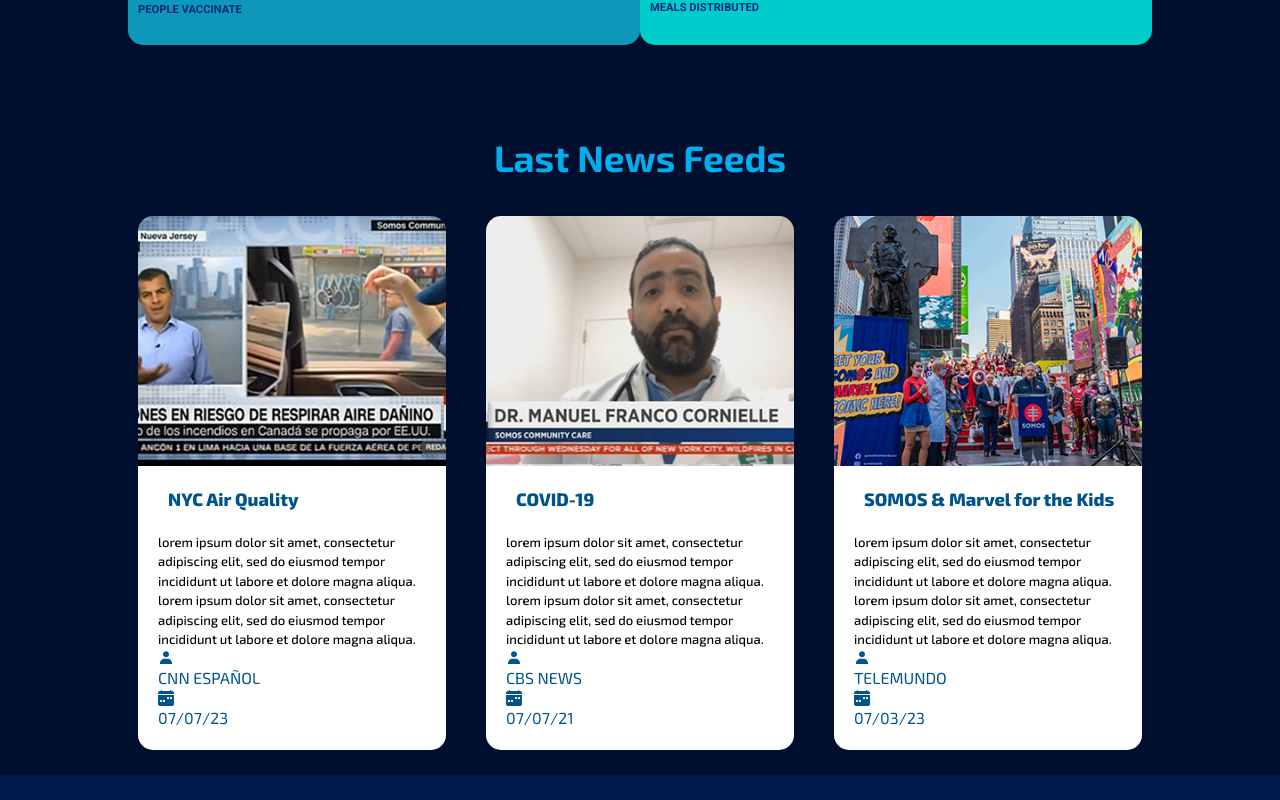
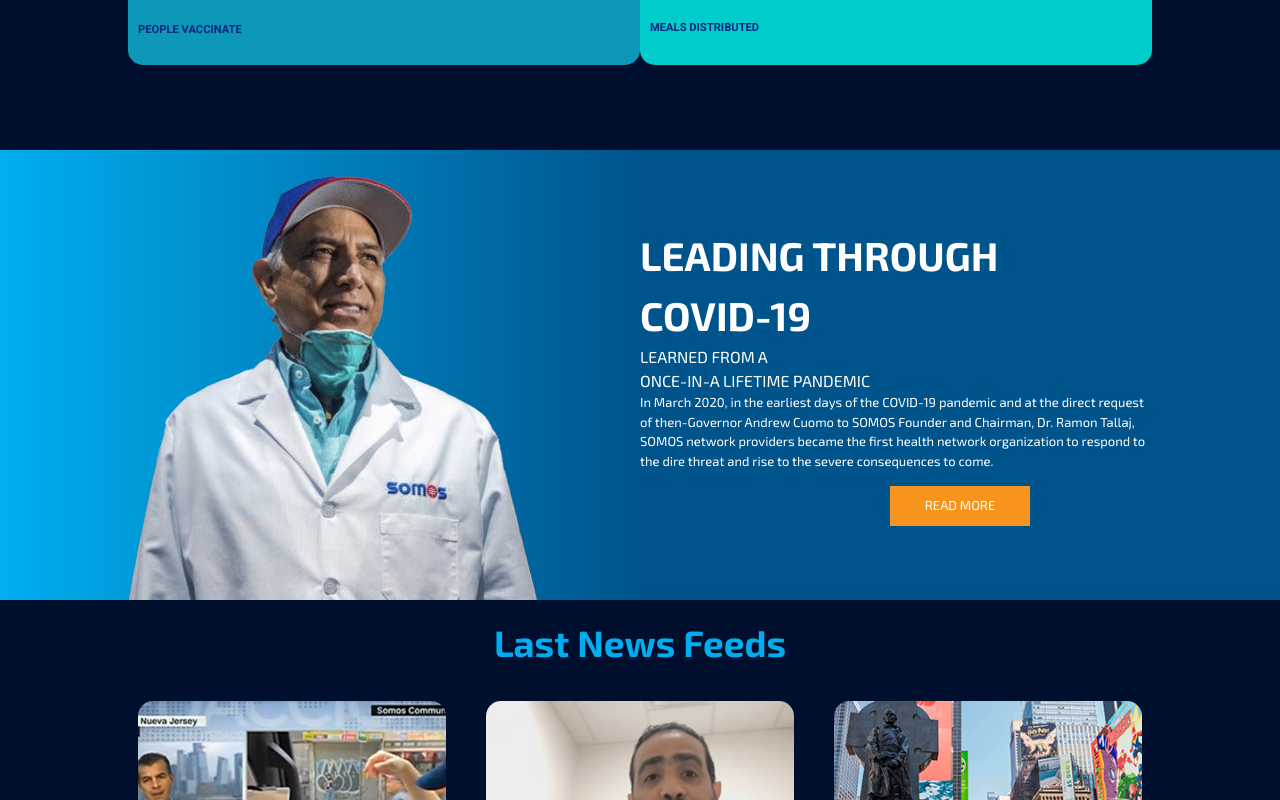
Before and after one commit to RochaMoran/RochaMoran-somos-website, a Next.js app: page /home in a window 1280 px wide. Shown: the part 4279-5079 px from the top of the page. Built offline with nearby package versions, Linux system fonts and the light colour scheme.

Commit message:
ADD: covid section

```diff
--- /dev/null
+++ b/src/app/components/Covid/index.tsx
@@ -0,0 +1,35 @@
+import Image from "next/image";
+
+export default function Covid() {
+  return (
+    <section className="covid-section">
+      <Image
+        alt="Health Equity NY"
+        src="/images/covid.svg"
+        width={200}
+        height={200}
+        className="covid-img"
+      />
+      <article className="covid">
+        <div className="covid-content animated">
+          <h4 className="font-bold health-content__title">
+            LEADING THROUGH <br /> COVID-19
+          </h4>
+          <h6>
+            LEARNED FROM A <br /> ONCE-IN-A LIFETIME PANDEMIC
+          </h6>
+          <p className="health-content__content">
+            In March 2020, in the earliest days of the COVID-19 pandemic and at
+            the direct request of then-Governor Andrew Cuomo to SOMOS Founder
+            and Chairman, Dr. Ramon Tallaj, SOMOS network providers became the
+            first health network organization to respond to the dire threat and
+            rise to the severe consequences to come.
+          </p>
+          <a href="" className="btn-covid">
+            READ MORE
+          </a>
+        </div>
+      </article>
+    </section>
+  );
+}
--- a/src/app/home/page.tsx
+++ b/src/app/home/page.tsx
@@ -1,5 +1,6 @@
 import Care from "../components/Care";
 import Carrousel from "../components/Carrousel";
+import Covid from "../components/Covid";
 import DataInsights from "../components/DataInsights";
 import Footer from "../components/Footer";
 import Header from "../components/Header";
@@ -22,6 +23,7 @@
       <HealthEquity />
       <Care />
       <DataInsights />
+      <Covid />
       <LastNews />
       <Footer />
     </main>
--- a/styles/globals.scss
+++ b/styles/globals.scss
@@ -328,7 +328,8 @@
 }
 
 
-.health {
+.health,
+.covid {
   min-height: 450px;
   background-color: #e4f1ff;
   display: flex;
@@ -336,7 +337,8 @@
   align-items: center;
   position: relative;
 
-  & .health-img {
+  & .health-img,
+  & .covid-img {
     position: absolute;
     left: 0;
     top: 0;
@@ -355,16 +357,6 @@
     justify-content: center;
     text-align: center;
     padding: 30px 0;
-  }
-}
-
-.health-content {
-  width: 45%;
-  color: #223645;
-  z-index: 2;
-
-  @media screen and (max-width: 750px) {
-   width: 90%;
   }
 }
 
@@ -458,7 +450,8 @@
 }
 
 .btn-health,
-.btn-health__outset {
+.btn-health__outset,
+.btn-covid {
   padding: 10px 30px;
   font-size: 13px;
   background-color: $color_primary;
@@ -485,6 +478,67 @@
   }
 }
 
+// covid section
+
+.covid-section {
+  position: relative;
+
+  & .covid-img {
+    position: absolute;
+    bottom: 0;
+    left: 10%;
+    z-index: 2;
+    width: 32%;
+
+    @media screen and (min-width: 1600px) {
+      width: 500px;
+    }
+
+    @media screen and (max-width: 1240px) {
+      width: 40%;
+    }
+
+    @media screen and (max-width: 1060px) {
+      width: 45%;
+    }
+
+    @media screen and (max-width: 750px) {
+      display: none;
+    }
+  }
+}
+
+.covid {
+  background-image: linear-gradient(90deg, $color_five 0%, $color_seven 50%, $color_seven 100%);
+}
+
+.btn-covid {
+  display: block;
+  width: max-content;
+  margin: 15px auto 0 auto;
+  background-color: #f7941d;
+}
+
+.health-content,
+.covid-content {
+  width: 45%;
+  color: #223645;
+  z-index: 2;
+
+  @media screen and (max-width: 750px) {
+   width: 90%;
+  }
+}
+
+.covid-content {
+  color: white;
+  width: 50%;
+
+  @media screen and (max-width: 750px) {
+    width: 90%;
+   }
+}
+
 // Care
 .care {
   color: white;
@@ -494,7 +548,8 @@
 
 .care-items__container {
   display: flex;
-  justify-content: space-between;
+  justify-content: space-around;
+  flex-wrap: wrap;
   margin: 40px 0;
 }
 
@@ -502,6 +557,7 @@
   display: grid;
   place-items: center;
   border-radius: 50%;
+  margin: 10px;
 
   & .care-item__image-container {
     width: 120px;
```
Also changed, not shown: public/images/covid.svg (added).
